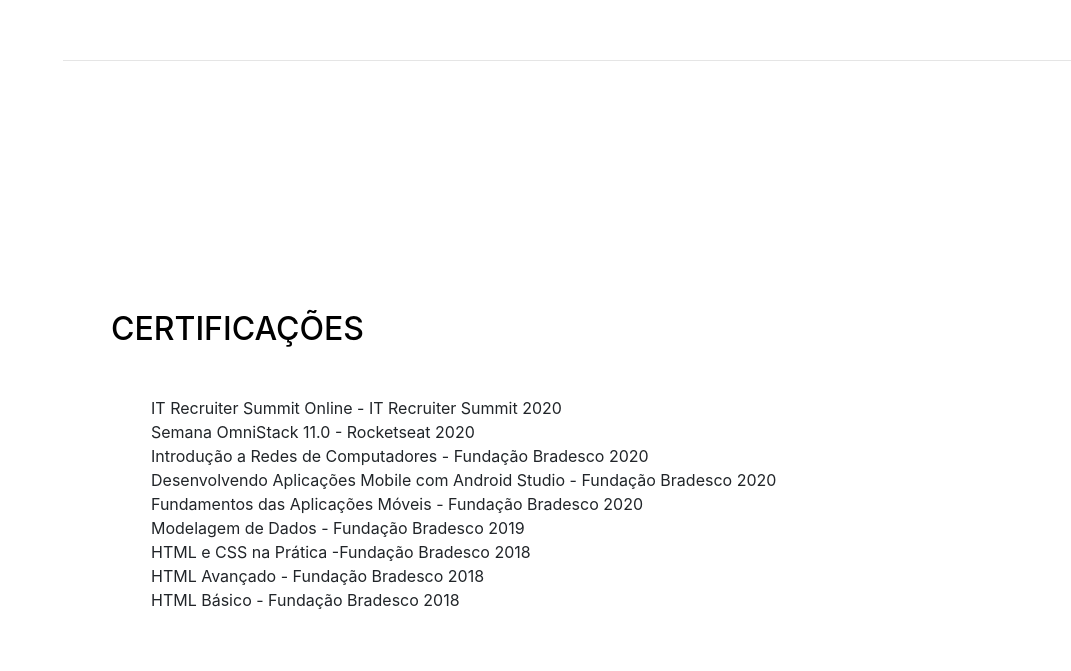
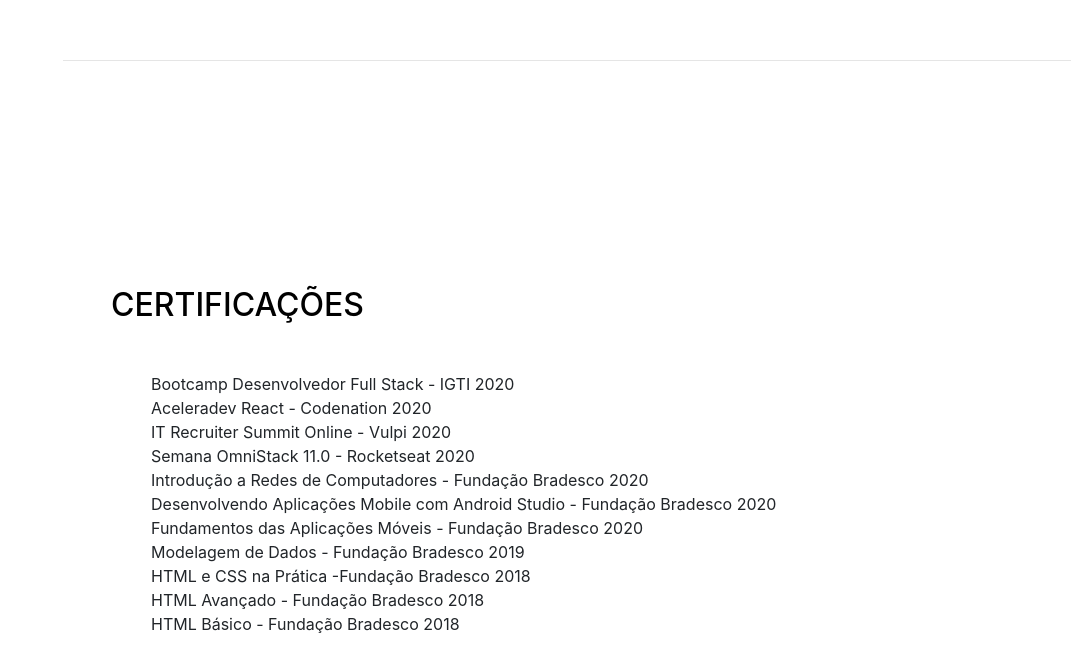
Before and after one commit to JWCosta/jwcosta.github.io, a website with bundled scripts: page index.html in a window 1280 px wide. Shown: the part 3944-4615 px from the top of the page, without its empty margins (209-1280 px from the left). Built offline with nearby package versions, Linux system fonts and the light colour scheme; a web font is replaced by a local one.

Commit message:
Update index.html

```diff
--- a/index.html
+++ b/index.html
@@ -233,7 +233,13 @@
         <h2 class="mb-5">Certificações</h2>
         <ul class="fa-ul mb-0">
           <li>
-            IT Recruiter Summit Online - IT Recruiter Summit 2020</li>
+            Bootcamp Desenvolvedor Full Stack - IGTI 2020</li>
+          <li>
+           <li>
+            Aceleradev React - Codenation 2020</li>
+          <li>
+          <li>
+            IT Recruiter Summit Online - Vulpi 2020</li>
           <li>
           <li>
             Semana OmniStack 11.0 - Rocketseat 2020</li>
```
